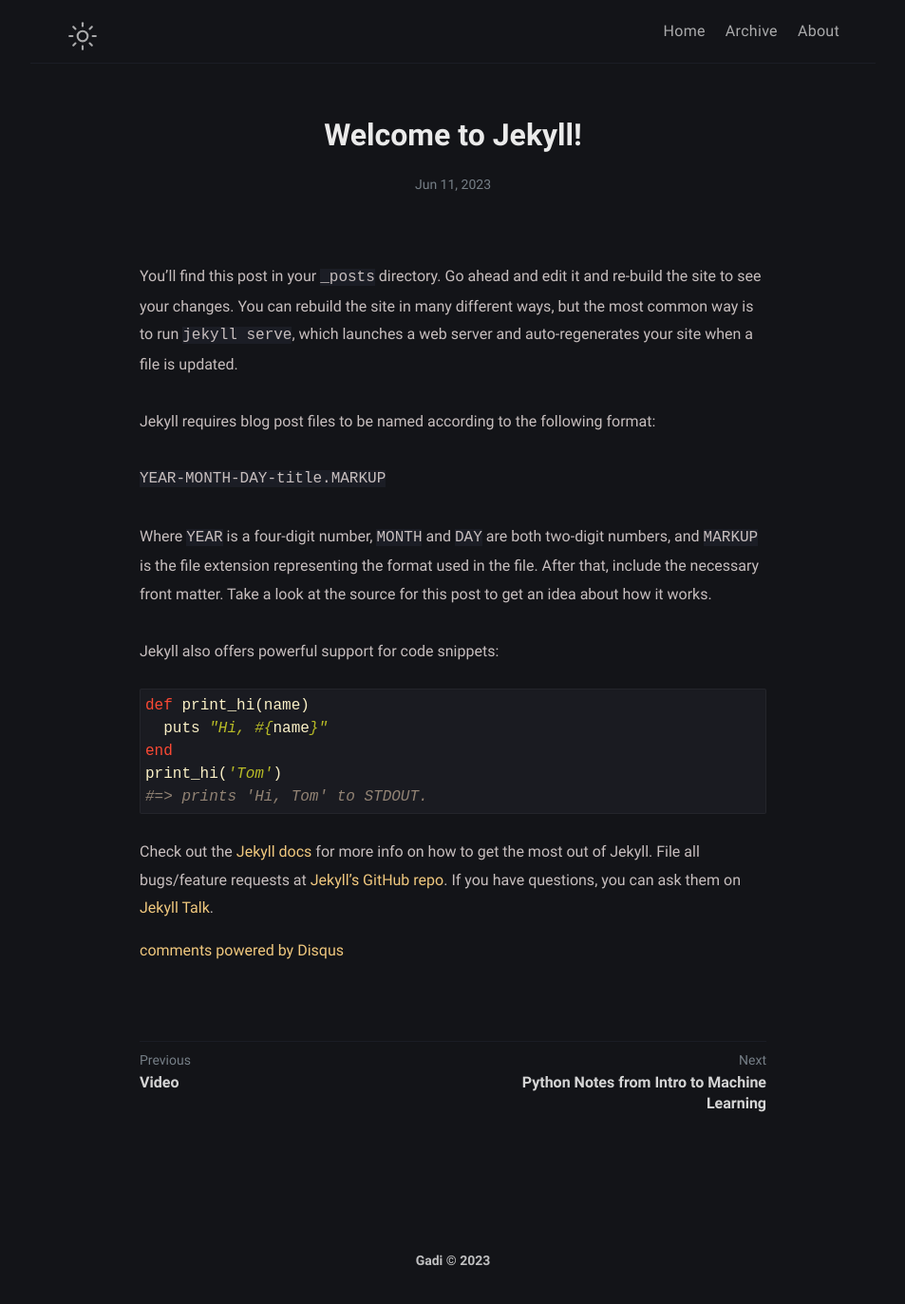
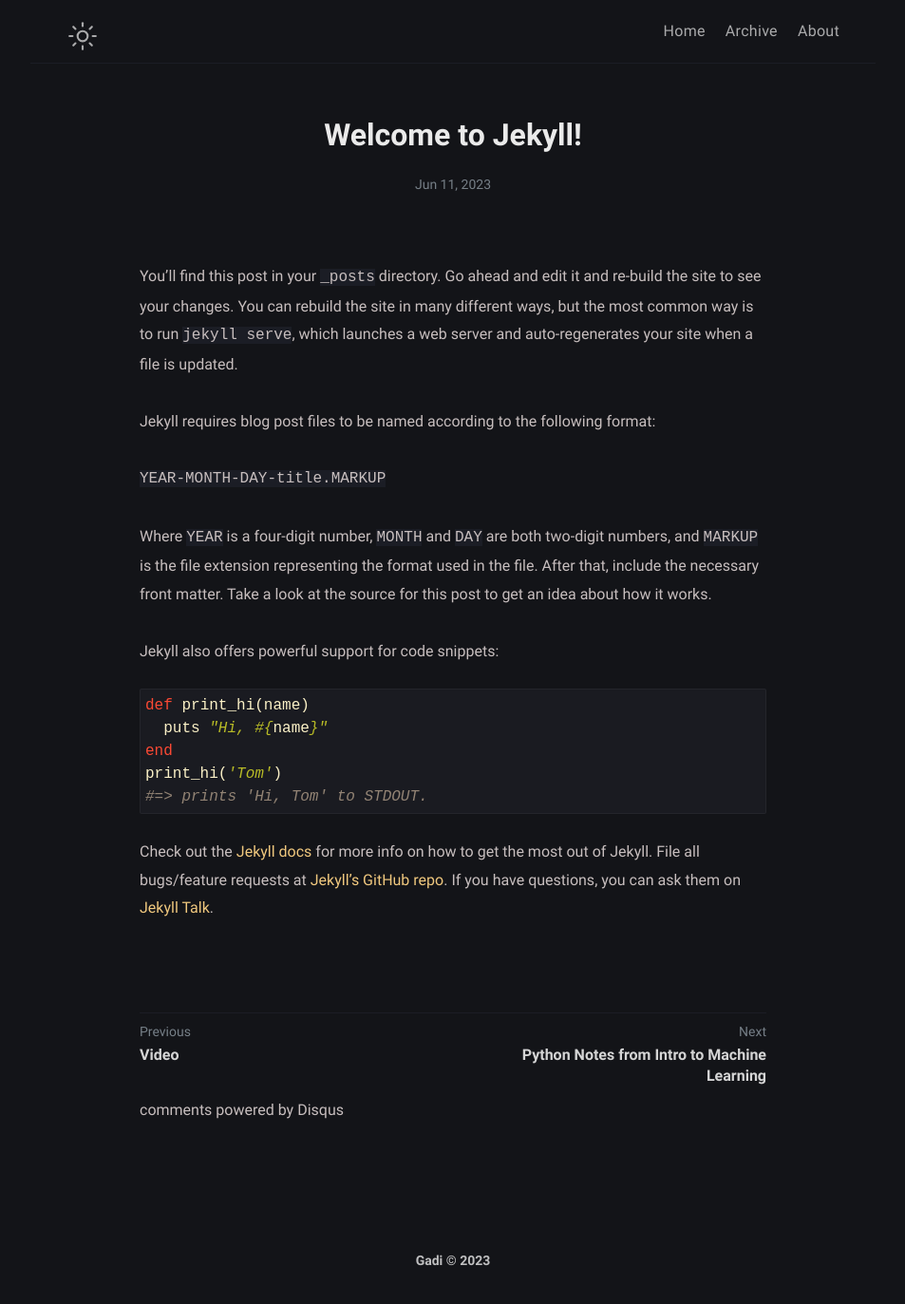
Before and after one commit to gadivalr/mess, a Jekyll site: the page built from _posts/welcome-to-jekyll/2020-08-29-welcome-to-jekyll.md, in a window 1280 px wide. Shown: the whole page at 95% size, without its empty margins (163-1116 px from the left). Built offline with Jekyll 4.4.1, drawn with Linux system fonts in a browser that asks for light colours; comment, search, counter and statistics services are not loaded.

Commit message:
Update post.html

```diff
--- a/_layouts/post.html
+++ b/_layouts/post.html
@@ -74,9 +74,7 @@
         </div>
       </article>
 
-      {% if page.comments %}
-        {% include disqus.html %}
-      {% endif %}
+
 
     </main>
 
@@ -86,6 +84,11 @@
     {% if page.next or page.previous %}
       {% include navigation.html %}
     {% endif %}
+     <section class="disqus-section">
+      {% if page.comments %}
+      {%include disqus.html %}
+    {% endif %}
+    </section>
 
     {% include footer.html %}
   </div>
```
